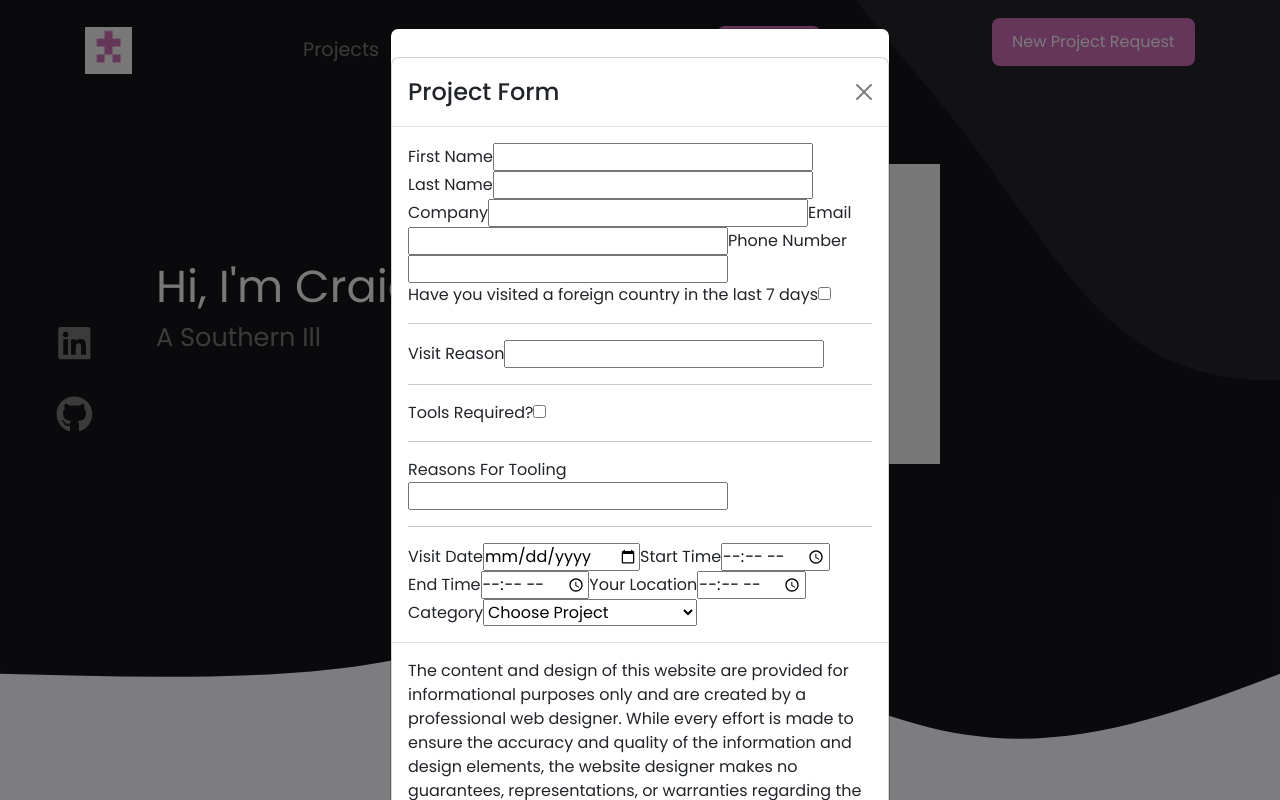
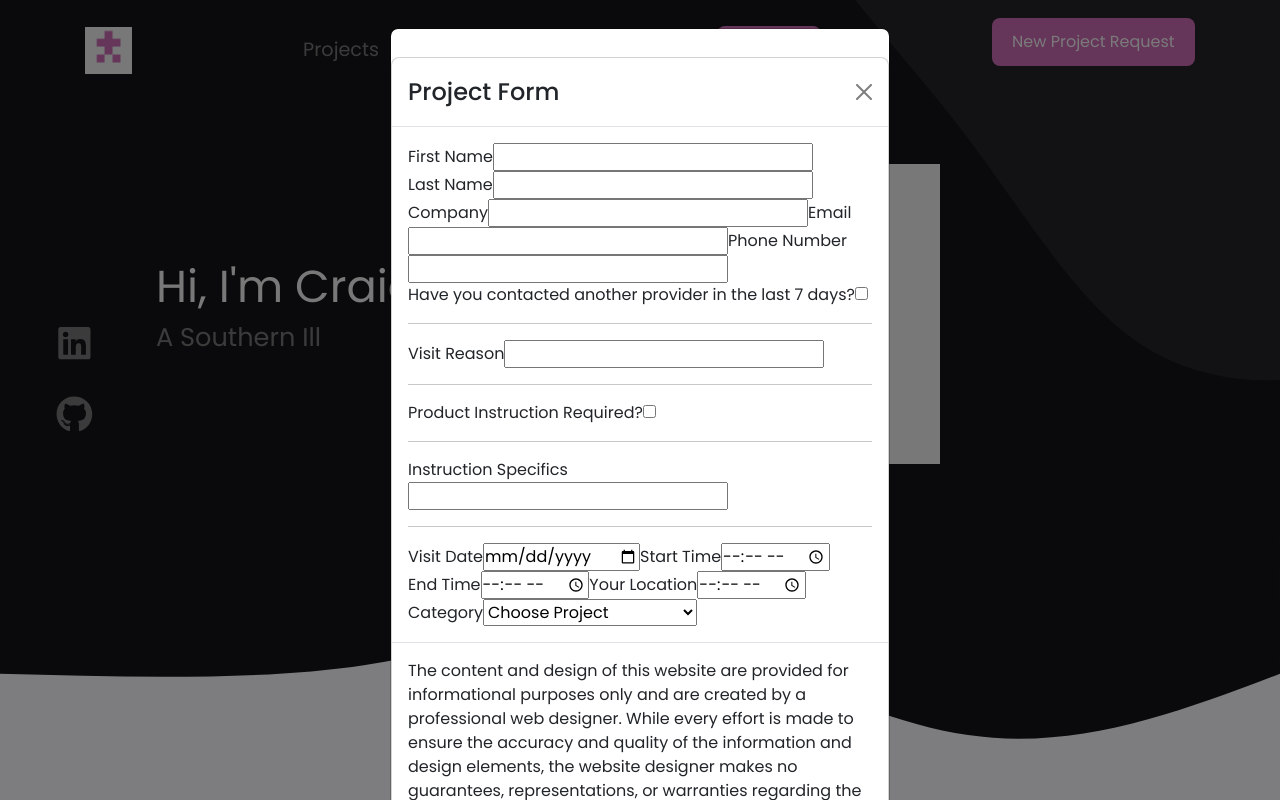
Before and after one commit to tektechnologies/craigbarkley, a React (Create React App) app: page / in a window 1280 px wide. Both pictures are taken after a click on the element "New Project Request". Shown: the top 800 px of the page. Built offline with nearby package versions, Linux system fonts and the light colour scheme.

Commit message:
update form labels and inputs

```diff
--- a/src/components/SelectedProjectForm/SelectedProjectForm.js
+++ b/src/components/SelectedProjectForm/SelectedProjectForm.js
@@ -25,25 +25,31 @@ const SelectedProjectForm = (props) => {
             <input type="text" id="emailAddress" name="emailAddress" />
             <label htmlFor="phoneNumber">Phone Number</label>
             <input type="text" id="phoneNumber" name="phoneNumber" />
-            <label htmlFor="visitForeign">
-              Have you visited a foreign country in the last 7 days
+            <label htmlFor="visitCompetion">
+              Have you contacted another provider in the last 7 days?
             </label>
-            <input type="checkbox" id="visitForeign" name="visitForeign" />
+            <input type="checkbox" id="visitCompetion" name="visitCompetion" />
             <hr />
-            <label htmlFor="visitForeign">Visit Reason</label>
+            <label htmlFor="visitReason">Visit Reason</label>
             <input
               type="textarea"
               rows="4"
               cols="50"
-              id="visitForeign"
-              name="visitForeign"
+              id="visitReason"
+              name="visitReason"
             />
             <hr />
-            <label htmlFor="toolsRequired">Tools Required?</label>
-            <input type="checkbox" id="toolsRequired" name="toolsRequired" />
+            <label htmlFor="instructionRequired">
+              Product Instruction Required?
+            </label>
+            <input
+              type="checkbox"
+              id="instructionRequired"
+              name="instructionRequired"
+            />
             <hr />
-            <label htmlFor="toolReasons">Reasons For Tooling</label>
-            <input type="textarea" id="toolReasoned" name="toolReasoned" />
+            <label htmlFor="instructWhat">Instruction Specifics</label>
+            <input type="textarea" id="instructWhat" name="instructWhat" />
             <hr />
             <label htmlFor="visitDate">Visit Date</label>
             <input type="date" id="visitDate" name="visitDate" />
```
